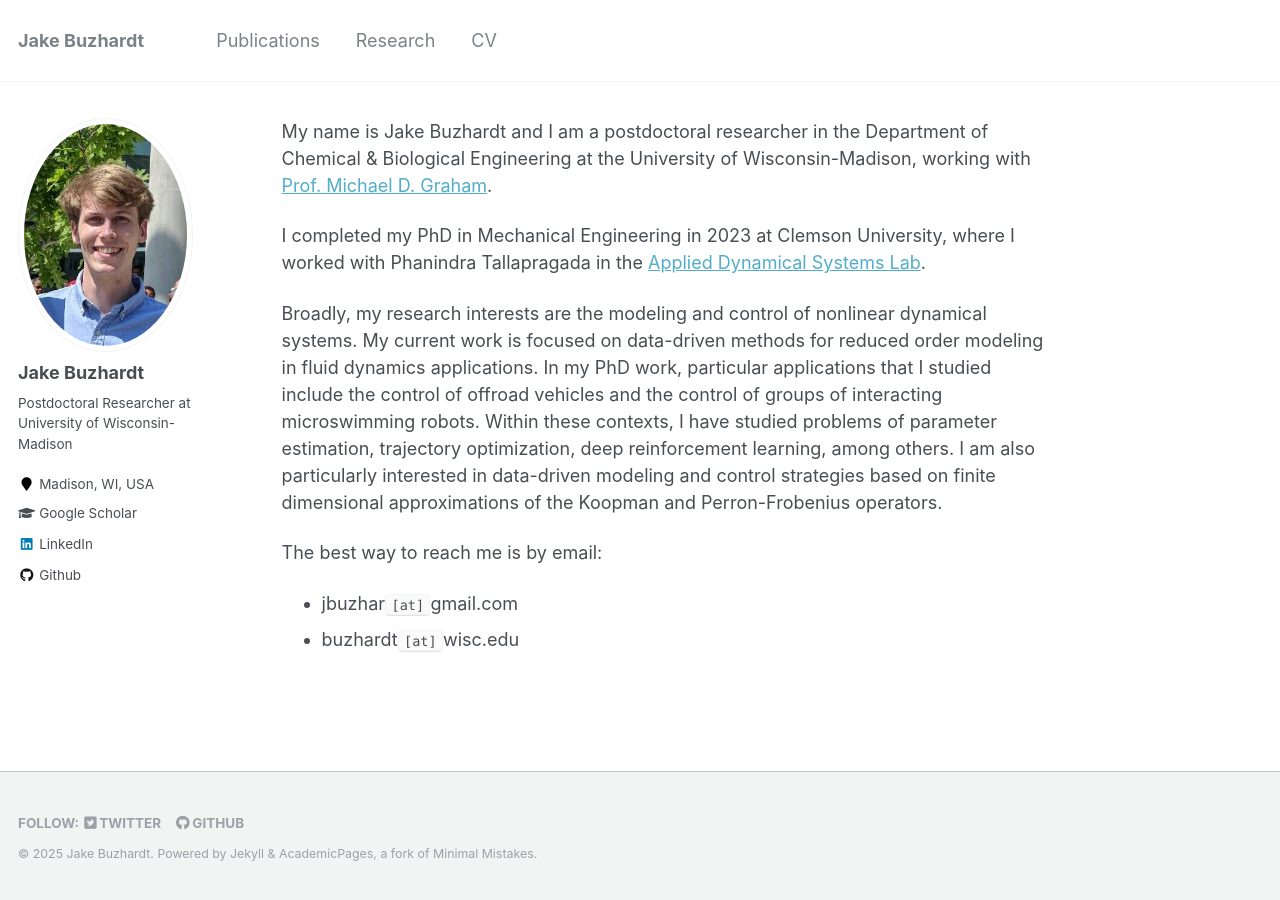
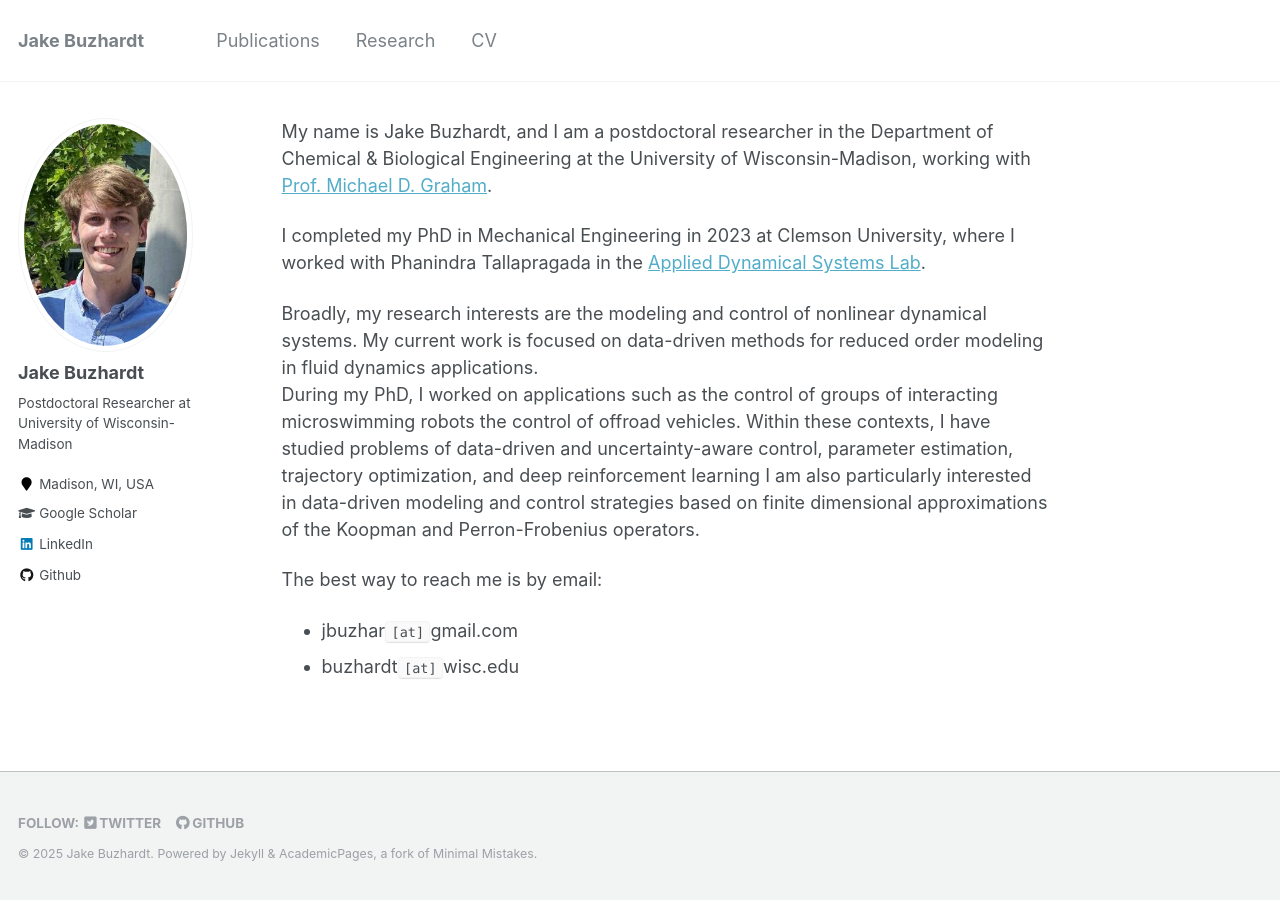
Before and after one commit to jbuzhar/jbuzhar.github.io, a Jekyll site: the page built from _pages/about.md, in a window 1280 px wide. Built offline with Jekyll 4.4.1, drawn with Linux system fonts in a browser that asks for light colours.

Commit message:
Update about.md

```diff
--- a/_pages/about.md
+++ b/_pages/about.md
@@ -2,11 +2,12 @@
 permalink: /
 ---
 
-My name is Jake Buzhardt and I am a postdoctoral researcher in the Department of Chemical & Biological Engineering at the University of Wisconsin-Madison, working with [Prof. Michael D. Graham](https://grahamgroup.che.wisc.edu/).
+My name is Jake Buzhardt, and I am a postdoctoral researcher in the Department of Chemical & Biological Engineering at the University of Wisconsin-Madison, working with [Prof. Michael D. Graham](https://grahamgroup.che.wisc.edu/).
 
 I completed my PhD in Mechanical Engineering in 2023 at Clemson University, where I worked with Phanindra Tallapragada in the [Applied Dynamical Systems Lab](http://ptallap.people.clemson.edu/).
 
-Broadly, my research interests are the modeling and control of nonlinear dynamical systems.  My current work is focused on data-driven methods for reduced order modeling in fluid dynamics applications.   In my PhD work, particular applications that I studied include the control of offroad vehicles and the control of groups of interacting microswimming robots.  Within these contexts, I have studied problems of parameter estimation, trajectory optimization, deep reinforcement learning, among others.  I am also particularly interested in data-driven modeling and control strategies based on finite dimensional approximations of the Koopman and Perron-Frobenius operators.
+Broadly, my research interests are the modeling and control of nonlinear dynamical systems.  My current work is focused on data-driven methods for reduced order modeling in fluid dynamics applications.
+During my PhD, I worked on applications such as the control of groups of interacting microswimming robots the control of offroad vehicles.  Within these contexts, I have studied problems of data-driven and uncertainty-aware control, parameter estimation, trajectory optimization, and deep reinforcement learning  I am also particularly interested in data-driven modeling and control strategies based on finite dimensional approximations of the Koopman and Perron-Frobenius operators.
 
 The best way to reach me is by email:
 
```
